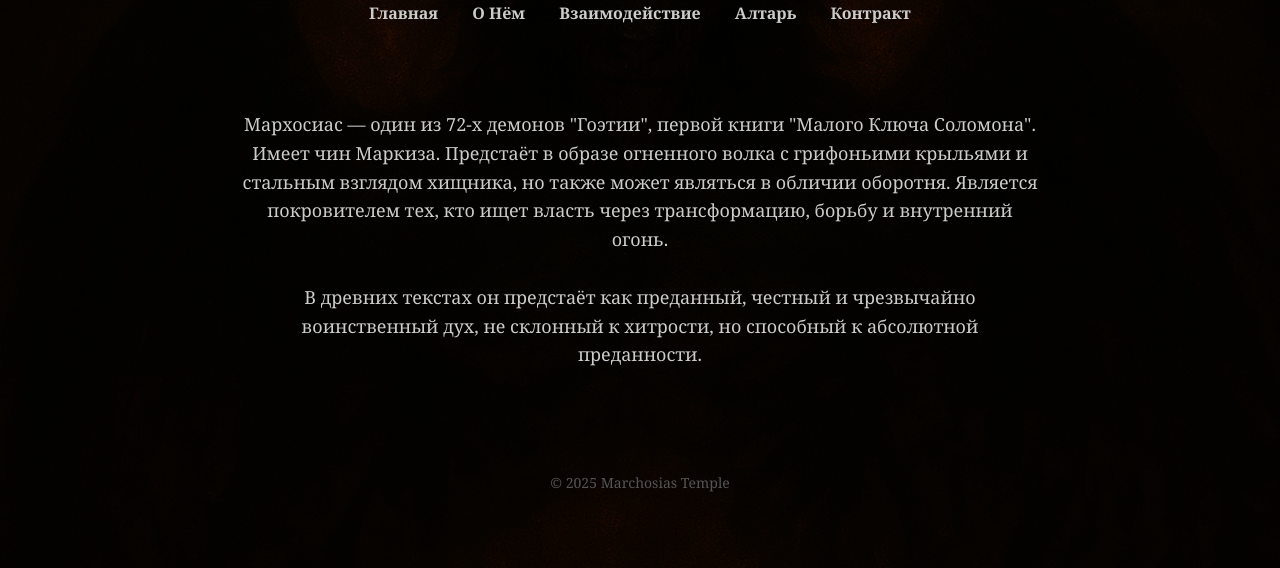
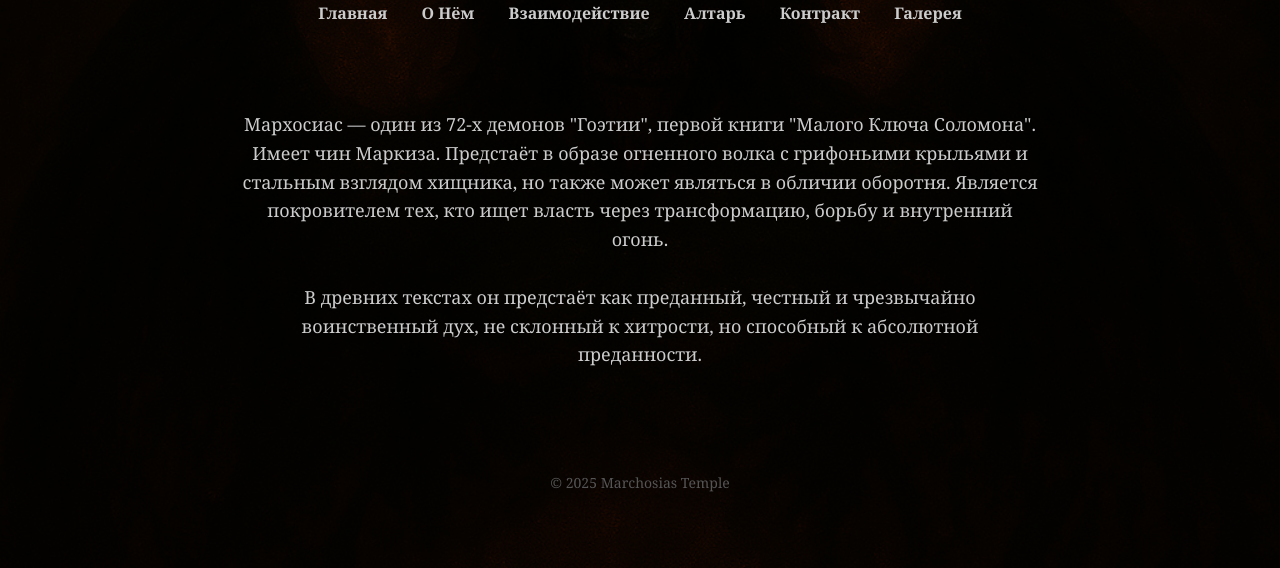
Before and after one commit to Ader366/MarchosiasTemple, a plain HTML site: page about.html in a window 1280 px wide. Shown: the part 232-800 px from the top of the page. Drawn offline with Linux system fonts and the light colour scheme; files whose address does not match are found by name.

Commit message:
Update about.html

```diff
--- a/about.html
+++ b/about.html
@@ -20,8 +20,8 @@
     <li><a href="#">Взаимодействие</a></li>
     <li><a href="#">Алтарь</a></li>
     <li><a href="#">Контракт</a></li>
+    <li><a href="#">Галерея</a></li>
   </ul>
-    </nav>
   </header>
 
   <main>
```
Lines whose indentation alone changed are shown as unchanged.
